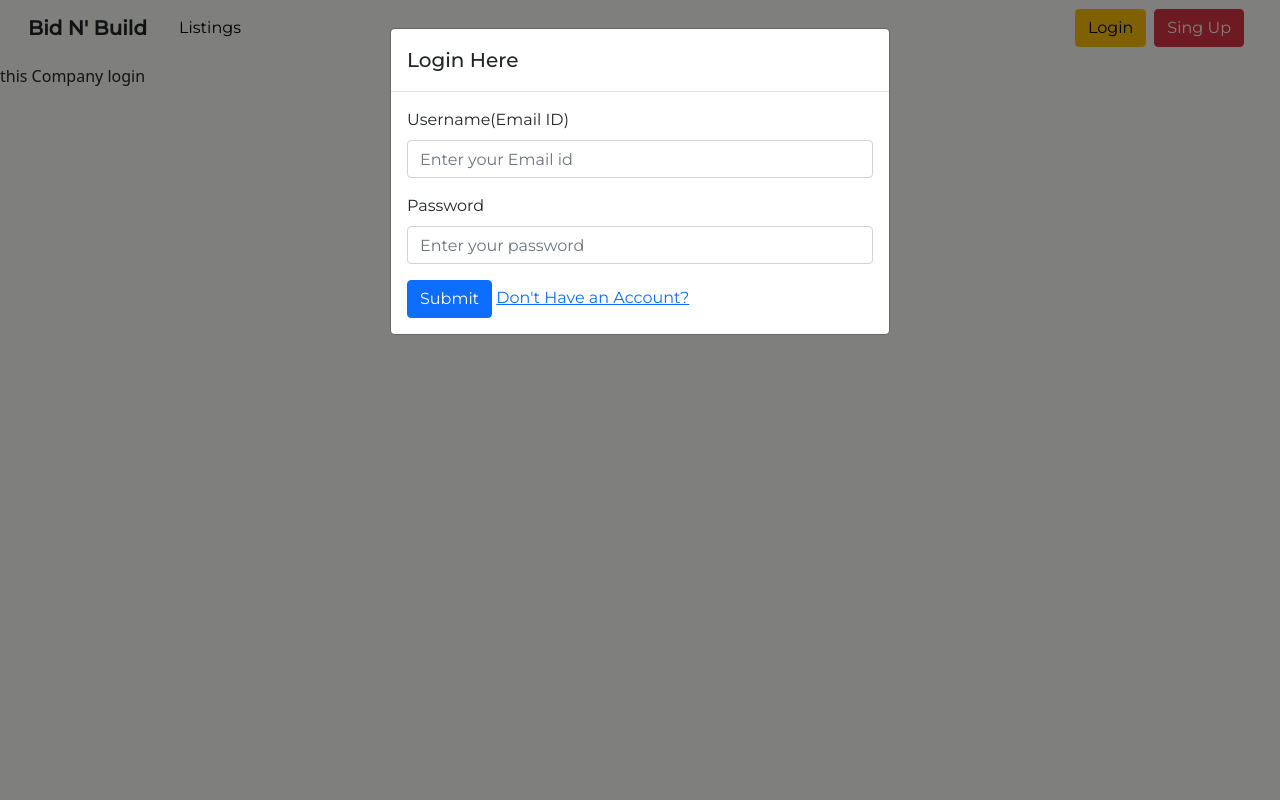
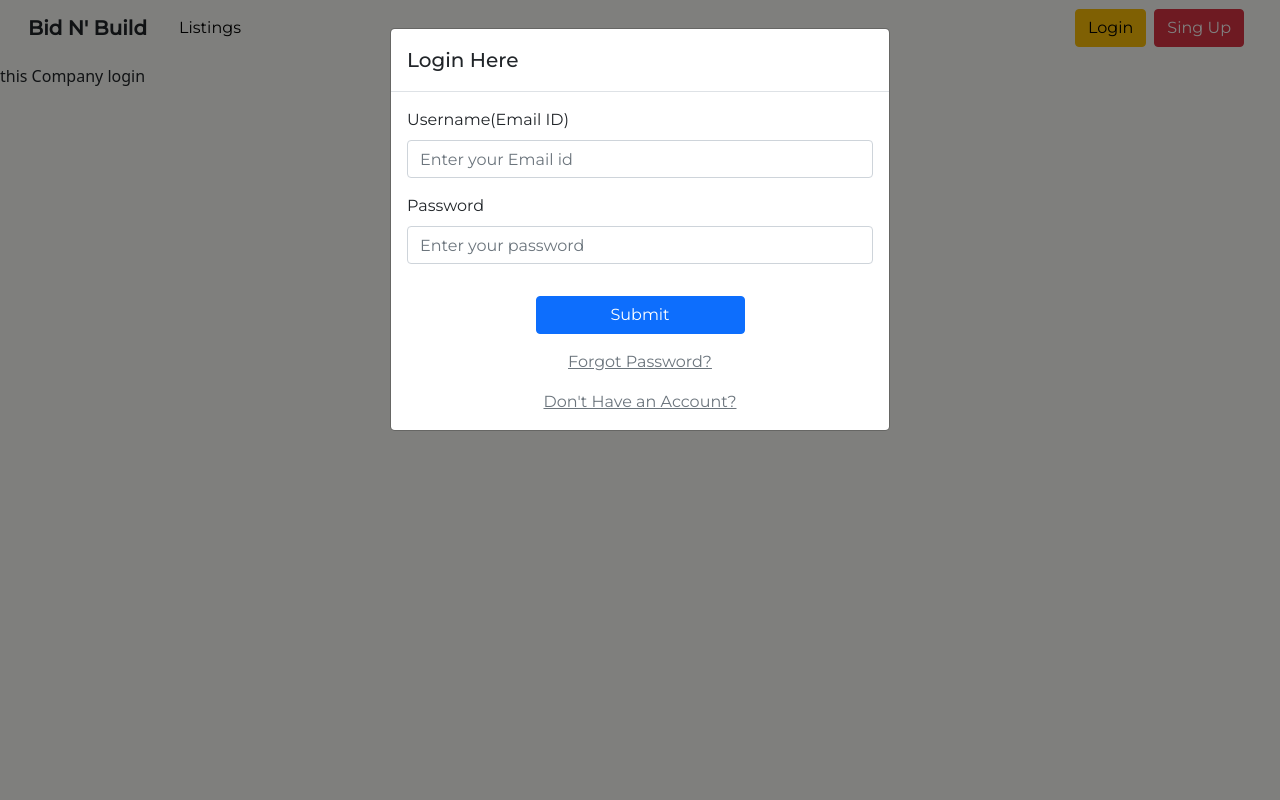
Before and after one commit to anupkumarmridha/Imperfectly-Perfect, a Django app: page /account/admin in a window 1280 px wide, after a click on "Login". Run offline with Django 4.2, Linux system fonts and the light colour scheme; some libraries are stand-ins or nearby versions.

Commit message:
reset password

```diff
--- a/account/urls.py
+++ b/account/urls.py
@@ -1,6 +1,8 @@
 from django.urls import path
 from account import views
 import home
+from django.contrib.auth import views as auth_views
+
 # app_name = 'home'
 urlpatterns = [
 
@@ -10,7 +12,10 @@ urlpatterns = [
 
   path('/login', views.handleLogin, name='handleLogin'),
   path('/logout', views.handleLogout, name='handleLogout'),
-
+ path('reset_password/', views.CustomPasswordResetView.as_view(), name='password_reset'),
+    path('reset_password/done/', auth_views.PasswordResetDoneView.as_view(), name='password_reset_done'),
+    path('reset/<uidb64>/<token>/', auth_views.PasswordResetConfirmView.as_view(), name='password_reset_confirm'),
+    path('reset/done/', auth_views.PasswordResetCompleteView.as_view(), name='password_reset_complete'),
   path('/admin', views.company_home, name='admin_home'),
   path('/customer-home', views.customer_home, name='customer_home'),
   path('/company-home', views.company_home, name='company_home'),
--- a/account/views.py
+++ b/account/views.py
@@ -11,6 +11,9 @@ from django.core.files.storage import FileSystemStorage
 from home import views
 from home.models import Product,Category
 # Create your views here.
+from django.contrib.auth.forms import PasswordResetForm
+from django.contrib.auth.views import PasswordResetView
+from django.http import Http404
 
 # category
 context={}
@@ -233,6 +236,18 @@ def view_profile(request):
 
     return render(request, 'users/company/view_company_profile.html',context)
 
+class CustomPasswordResetView(PasswordResetView):
+    template_name = 'password_reset.html'
+    form_class = PasswordResetForm
+
+    def form_valid(self, form):
+        # Check if the user with the provided email exists
+        email = form.cleaned_data.get('email')
+        if not User.objects.filter(email=email).exists():
+            return HttpResponse("User with this email does not exist")
+
+        # If the user exists, proceed with the password reset process
+        return super().form_valid(form)
 
 #...............................profile details customer..........................#
 
--- a/templates/login.html
+++ b/templates/login.html
@@ -25,9 +25,23 @@
                             placeholder="Enter your password " autocomplete="loginpassword" required>
                     </div>
 
-                    <button type="submit" class="btn btn-primary">Submit</button>
+                    <div class="container">
+                        <div class="row justify-content-center">
+                            <div class="col-md-6">
+                                <form>
+                                    <!-- Your form fields here -->
+                                    <button type="submit" class="btn btn-primary btn-block mt-3">Submit</button>
+                                </form>
+                                <div class="text-center mt-3">
+                                    <a href="{% url 'password_reset' %}" class="text-muted">Forgot Password?</a>
+                                </div>
+                                <div class="text-center mt-3">
+                                    <a href="" data-toggle="modal" data-target="#singupModal" class="text-muted">Don't Have an Account?</a>
+                                </div>
+                            </div>
+                        </div>
+                    </div>
 
-                    <a href="" data-toggle="modal" data-target="#singupModal" >Don't Have an Account?<span class="sr-only">(current)</span></a>
                 </form>
             </div>
 
```
Also changed, not shown: account/tests.py (+10 -0 lines), bidnbuild/settings.py (+7 -0 lines), templates/password_reset.html (added, +15 -0 lines), db.sqlite3, home/q.py (added).
